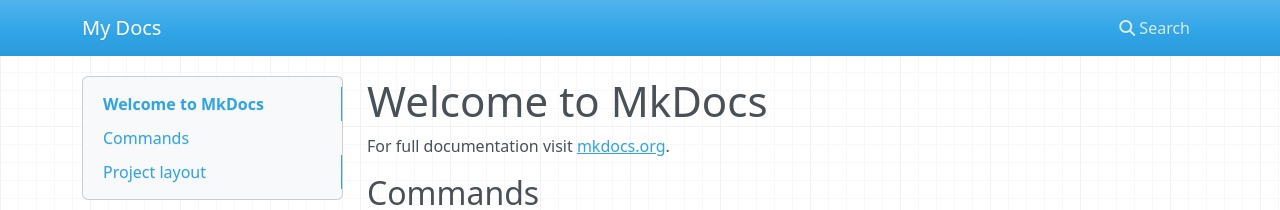
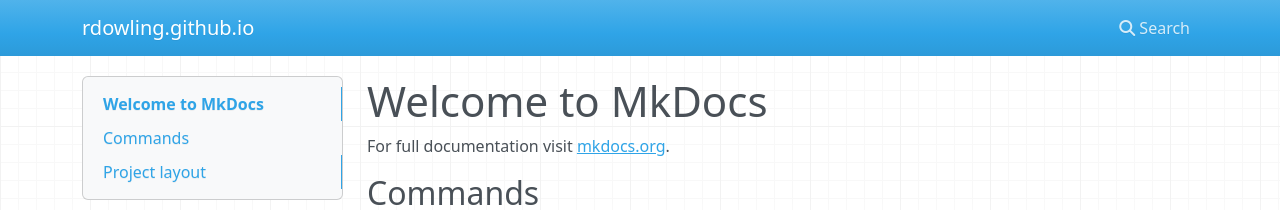
Before and after one commit to rdowling-areteinc/rdowling-areteinc.github.io, an MkDocs documentation site: the page built from docs/index.md, in a window 1280 px wide. Shown: the top 210 px of the page. Built offline with MkDocs 1.6.1, drawn with Linux system fonts in a browser that asks for light colours; nearby versions of some CDN libraries.

Commit message:
Update mkdocs.yml

```diff
--- a/mkdocs.yml
+++ b/mkdocs.yml
@@ -1 +1 @@
-site_name: My Docs
+site_name: rdowling.github.io
```
